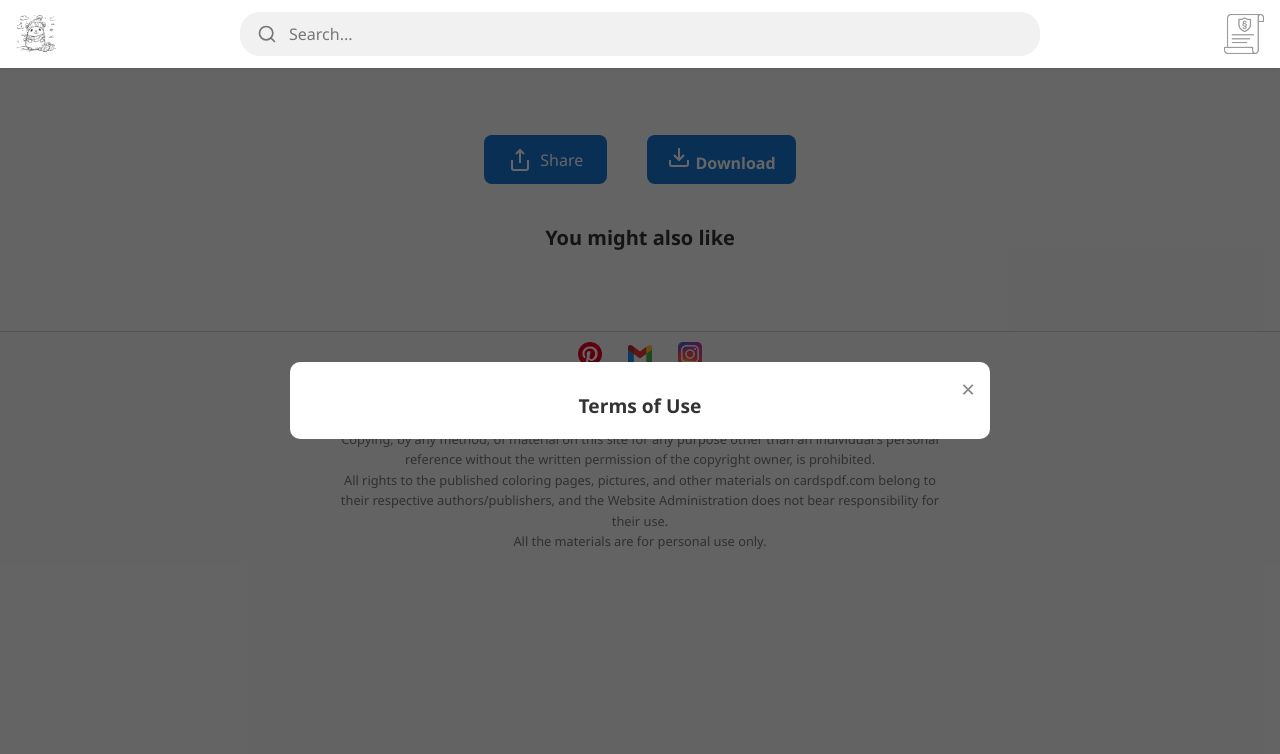
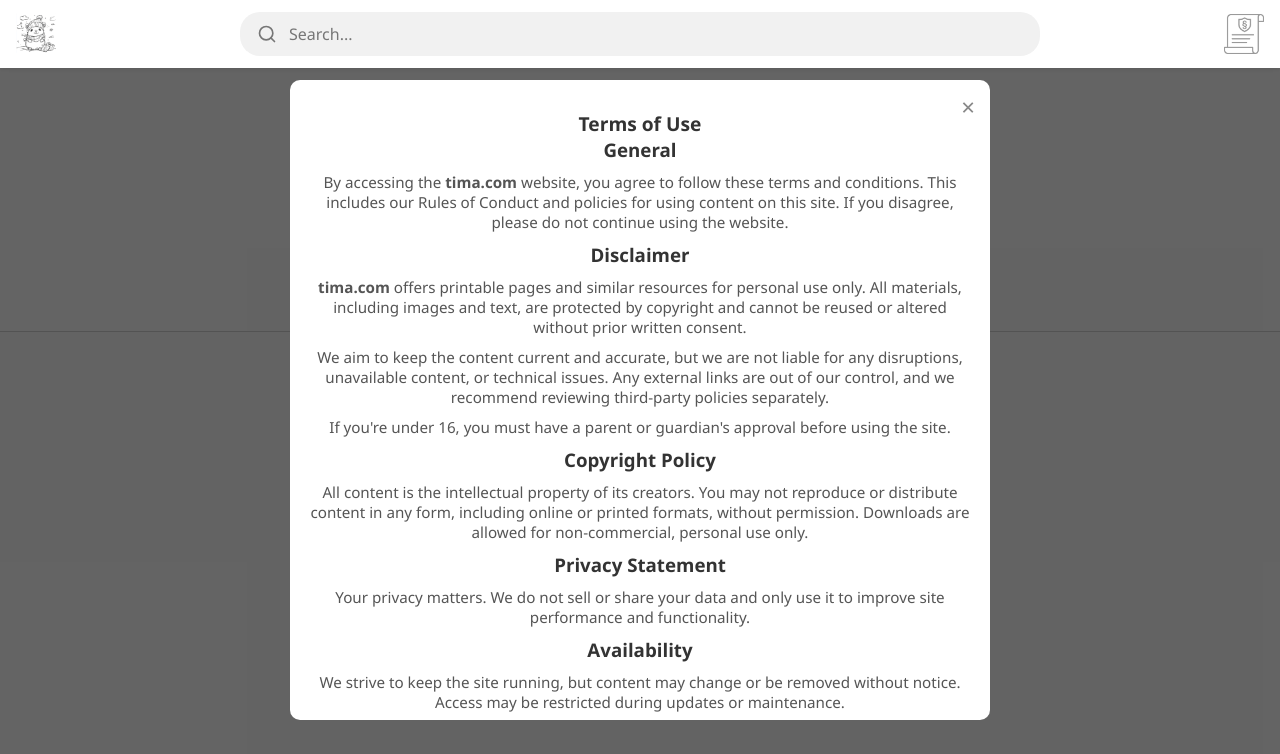
Before and after one commit to timatx242/newgot, a website: page image-page.html in a window 1280 px wide. Both pictures are taken after a click on the button 1243 px from the left and 34 px from the top of the page. Drawn offline with Linux system fonts and the light colour scheme; no server answers.

Commit message:
Update image-page.html

```diff
--- a/image-page.html
+++ b/image-page.html
@@ -89,7 +89,28 @@
       <span class="close-btn" id="closeTerms">×</span>
       <h2>Terms of Use</h2>
       <div class="terms-content">
-        <!-- Содержимое условий использования -->
+        <h3>General</h3>
+        <p>By accessing the <strong>tima.com</strong> website, you agree to follow these terms and conditions. This includes our Rules of Conduct and policies for using content on this site. If you disagree, please do not continue using the website.</p>
+
+        <h3>Disclaimer</h3>
+        <p><strong>tima.com</strong> offers printable pages and similar resources for personal use only. All materials, including images and text, are protected by copyright and cannot be reused or altered without prior written consent.</p>
+        <p>We aim to keep the content current and accurate, but we are not liable for any disruptions, unavailable content, or technical issues. Any external links are out of our control, and we recommend reviewing third-party policies separately.</p>
+        <p>If you're under 16, you must have a parent or guardian's approval before using the site.</p>
+
+        <h3>Copyright Policy</h3>
+        <p>All content is the intellectual property of its creators. You may not reproduce or distribute content in any form, including online or printed formats, without permission. Downloads are allowed for non-commercial, personal use only.</p>
+
+        <h3>Privacy Statement</h3>
+        <p>Your privacy matters. We do not sell or share your data and only use it to improve site performance and functionality.</p>
+
+        <h3>Availability</h3>
+        <p>We strive to keep the site running, but content may change or be removed without notice. Access may be restricted during updates or maintenance.</p>
+
+        <h3>Cookies</h3>
+        <p>The site uses cookies to provide a better browsing experience. You can disable cookies in your browser settings if preferred.</p>
+
+        <h3>Copyright Notice</h3>
+        <p>All website content is protected by copyright law. Redistribution or reuse is prohibited without consent. You are permitted to use materials solely for private, non-commercial use.</p>
       </div>
     </div>
   </div>
```
